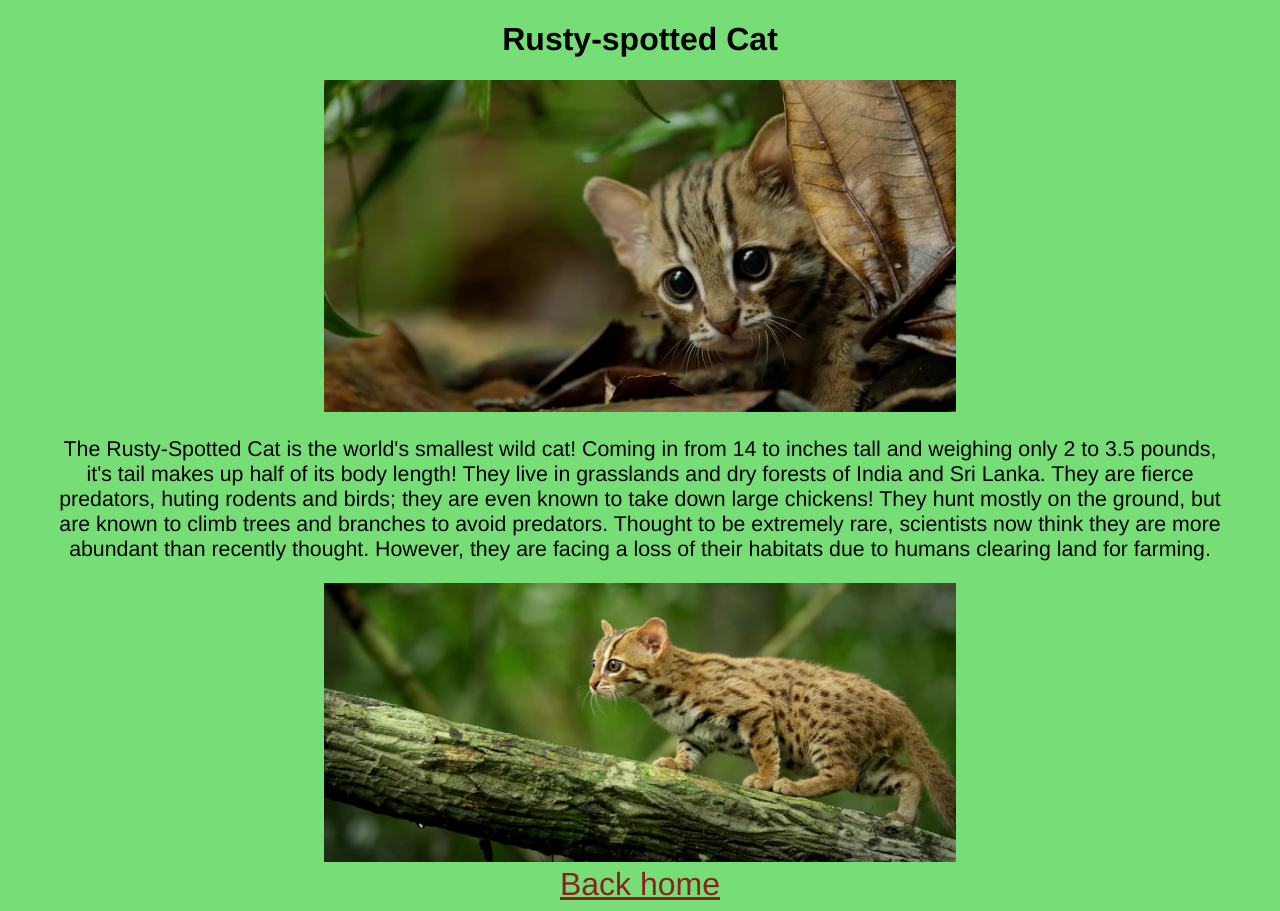
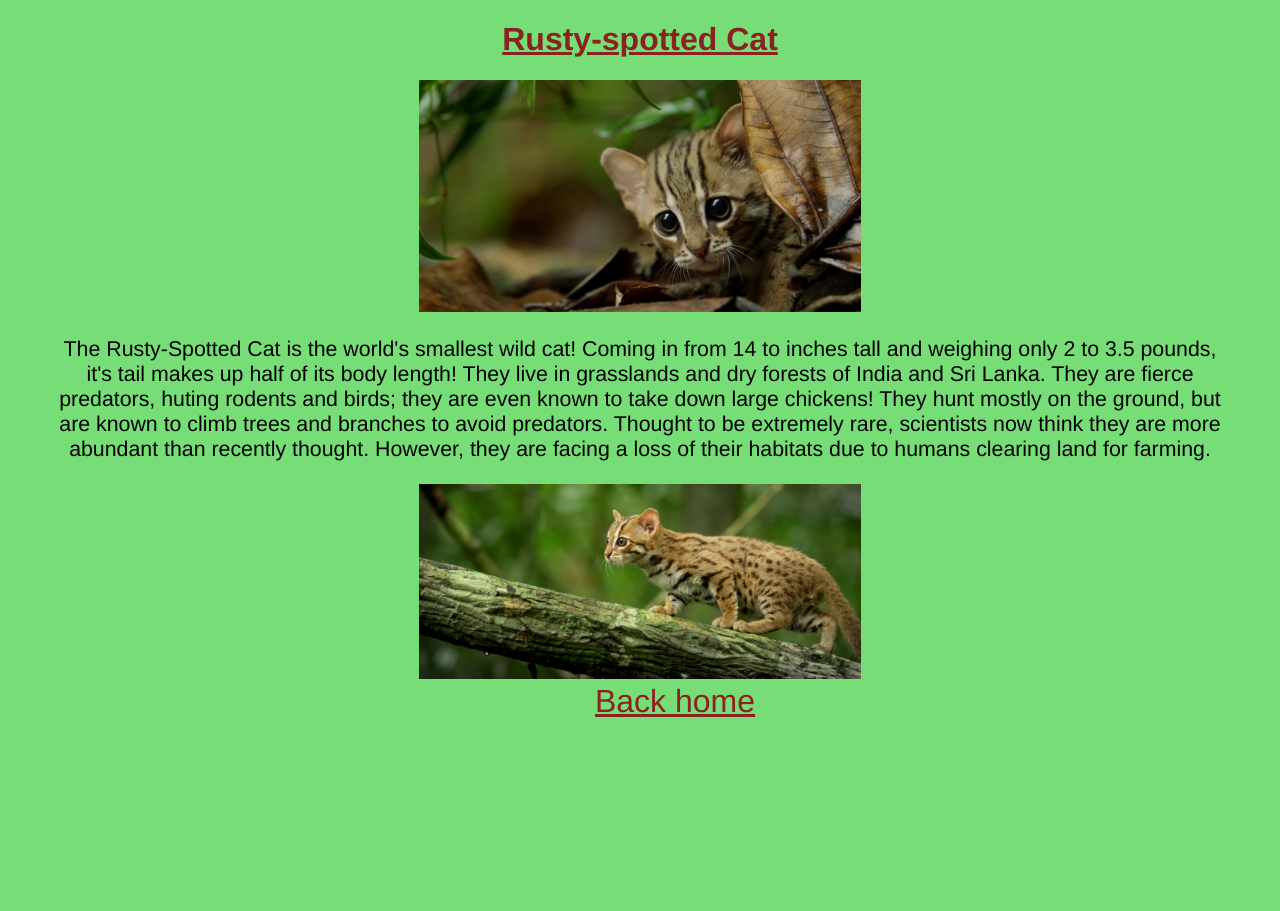
Before and after one commit to ChristopherWu1/assignment-1, a plain HTML site: page rusty-cat.html in a window 1280 px wide. After the commit the page ends 800 px from the top, so only its background shows below. Drawn offline with Linux system fonts and the light colour scheme.

Commit message:
added wikipedia links for each animal, color coded the h1 for each animal, increased font size for <p> in index

```diff
--- a/css/komodo-dragon.css
+++ b/css/komodo-dragon.css
@@ -19,3 +19,8 @@ img {
   max-height: 50%;
   max-width: 50%;
 }
+
+h1 {
+  text-decoration: underline;
+  color: #f5b664;
+}
--- a/css/pangolin.css
+++ b/css/pangolin.css
@@ -15,6 +15,11 @@ a {
   font-size: 24pt;
 }
 .big-image {
-  max-height: 50%;
-  max-width: 50%;
+  max-height: 30%;
+  max-width: 30%;
 }
+
+h1 {
+  text-decoration: underline;
+  color: #4450ff;
+}
--- a/css/quokka.css
+++ b/css/quokka.css
@@ -13,4 +13,10 @@ p {
 a {
   color: #7e6bb9;
   font-size: 24pt;
+  padding-left: 70px;
 }
+
+h1 {
+  text-decoration: underline;
+  color: #7e6bb9;
+}
--- a/css/rusty-cat.css
+++ b/css/rusty-cat.css
@@ -13,9 +13,15 @@ p {
 a {
   color: #8b2222;
   font-size: 24pt;
+  padding-left: 70px;
 }
 
 img {
-  max-height: 50%;
-  max-width: 50%;
+  max-height: 35%;
+  max-width: 35%;
 }
+
+h1 {
+  text-decoration: underline;
+  color: #8b2222;
+}
```
Also changed, not shown: css/index.css (+7 -0 lines), index.html (+3 -2 lines), quokka.html (+3 -0 lines).
